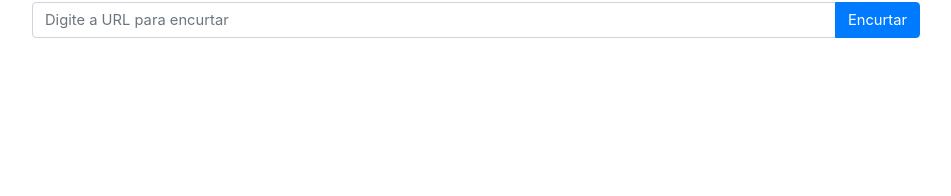
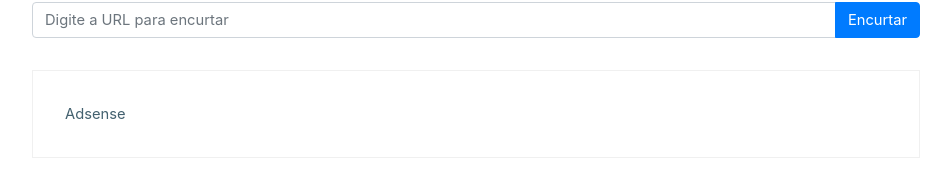
Before and after one commit to olavomello/pitu, a React (Create React App) app in the folder frontend/: page / in a window 1280 px wide. Shown: the part 226-422 px from the top of the page, without its empty margins (164-1115 px from the left). Built offline with nearby package versions, Linux system fonts and the light colour scheme.

Commit message:
Adsense area added

```diff
--- a/frontend/src/pages/HomePage/index.js
+++ b/frontend/src/pages/HomePage/index.js
@@ -1,7 +1,7 @@
 import React from "react";
 import { Container, InputGroup, FormControl, Button, Alert, Spinner } from "react-bootstrap";
 import Header from "../../components/Header";
-import { ContentContainer, Form } from "./styles";
+import { ContentContainer, Form, Ads } from "./styles";
 import ShortenerService from "../../services/shortenerService";
 
 class HomePage extends React.Component{
@@ -116,6 +116,9 @@ class HomePage extends React.Component{
                         }
                     </Form>
                 </ContentContainer>
+                <ContentContainer>
+                    <Ads>Adsense</Ads>
+                </ContentContainer>
             </Container>
         );
     }
--- a/frontend/src/pages/HomePage/styles.js
+++ b/frontend/src/pages/HomePage/styles.js
@@ -11,3 +11,11 @@ export const Form = styled.form`
     max-width:80%;
     text-align: center;
 `;
+
+export const Ads = styled.div`
+    border:1px solid #f0f0f0;
+    text-center;
+    padding:2rem;
+    flex:0 0 80%;
+    max-width:80%;
+`;
```
